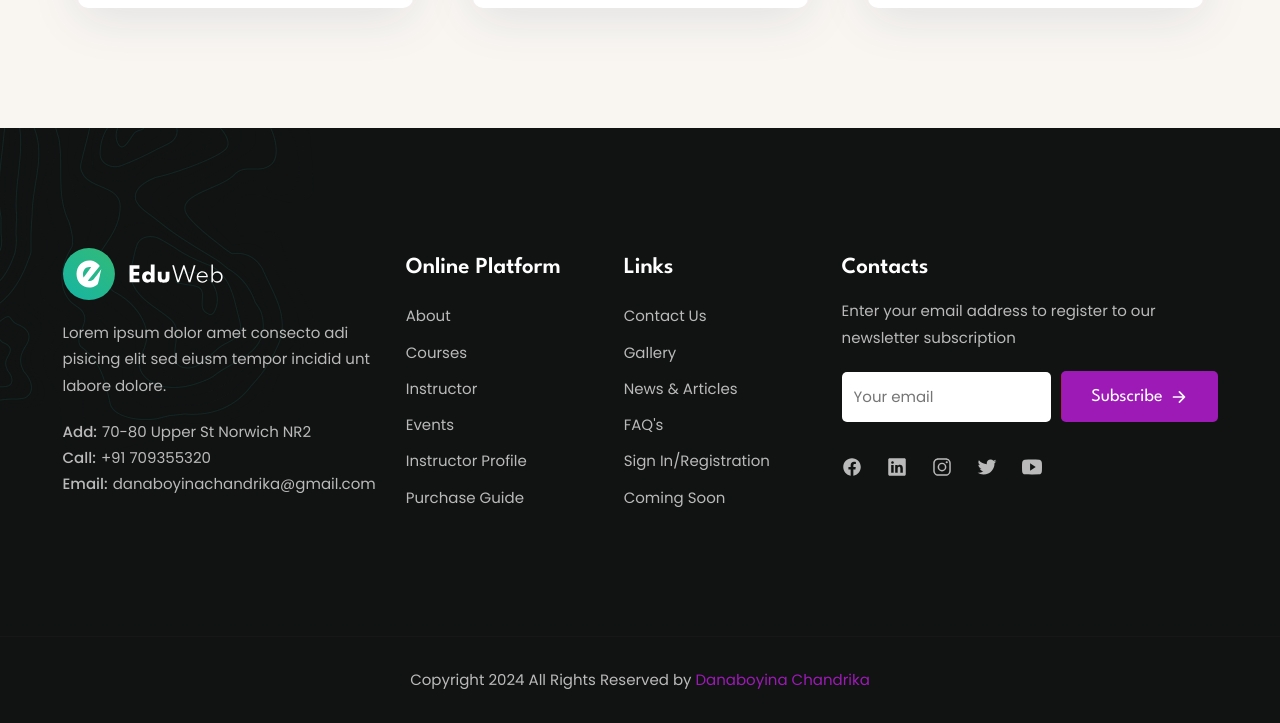
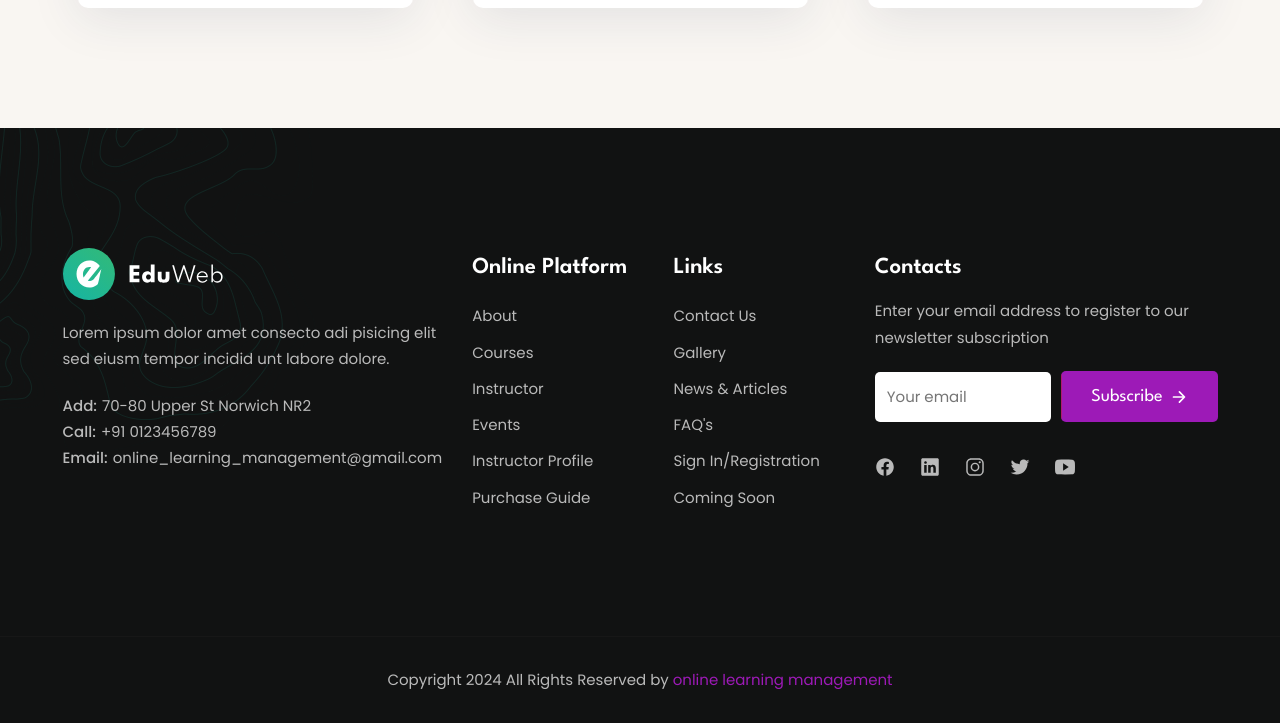
Before and after one commit to Danaboyinachandrika/Online-Learning-Management-System-Day-21-Challenge, a plain HTML site: page index.html in a window 1280 px wide. Shown: the part 4886-5609 px from the top of the page. Drawn offline with nearby package versions, Linux system fonts and the light colour scheme; files whose address does not match are found by name.

Commit message:
Update index.html

```diff
--- a/index.html
+++ b/index.html
@@ -845,13 +845,13 @@
           <div class="wrapper">
             <span class="span">Call:</span>
 
-            <a href="tel:+011234567890" class="footer-link">+91 709355320</a>
+            <a href="tel:+011234567890" class="footer-link">+91 0123456789</a>
           </div>
 
           <div class="wrapper">
             <span class="span">Email:</span>
 
-            <a href="mailto:info@eduweb.com" class="footer-link">danaboyinachandrika@gmail.com</a>
+            <a href="mailto:info@eduweb.com" class="footer-link">online_learning_management@gmail.com</a>
           </div>
 
         </div>
@@ -981,7 +981,7 @@
       <div class="container">
 
         <p class="copyright">
-          Copyright 2024 All Rights Reserved by <a href="#" class="copyright-link">Danaboyina Chandrika</a>
+          Copyright 2024 All Rights Reserved by <a href="#" class="copyright-link"> online learning management </a>
         </p>
 
       </div>
```
